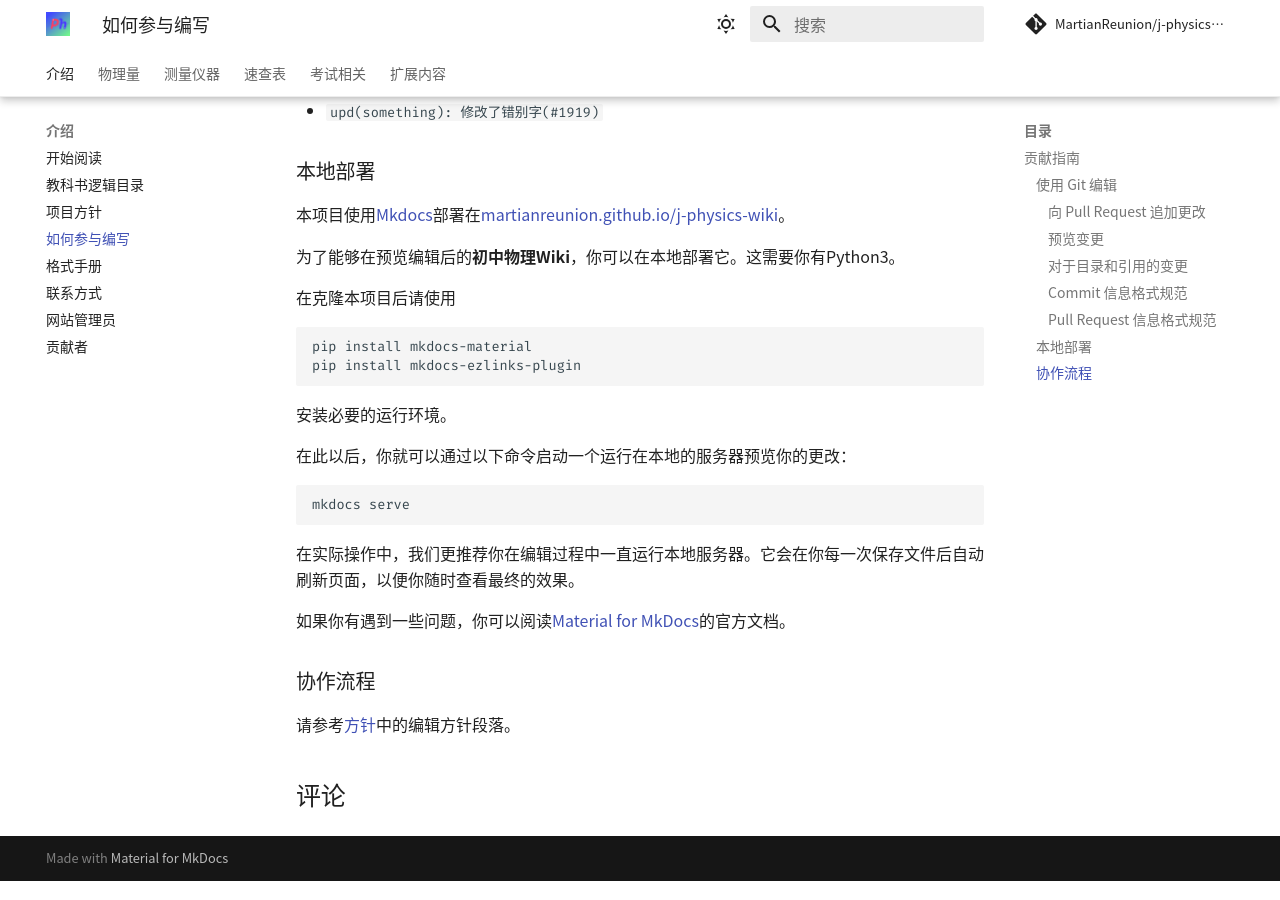
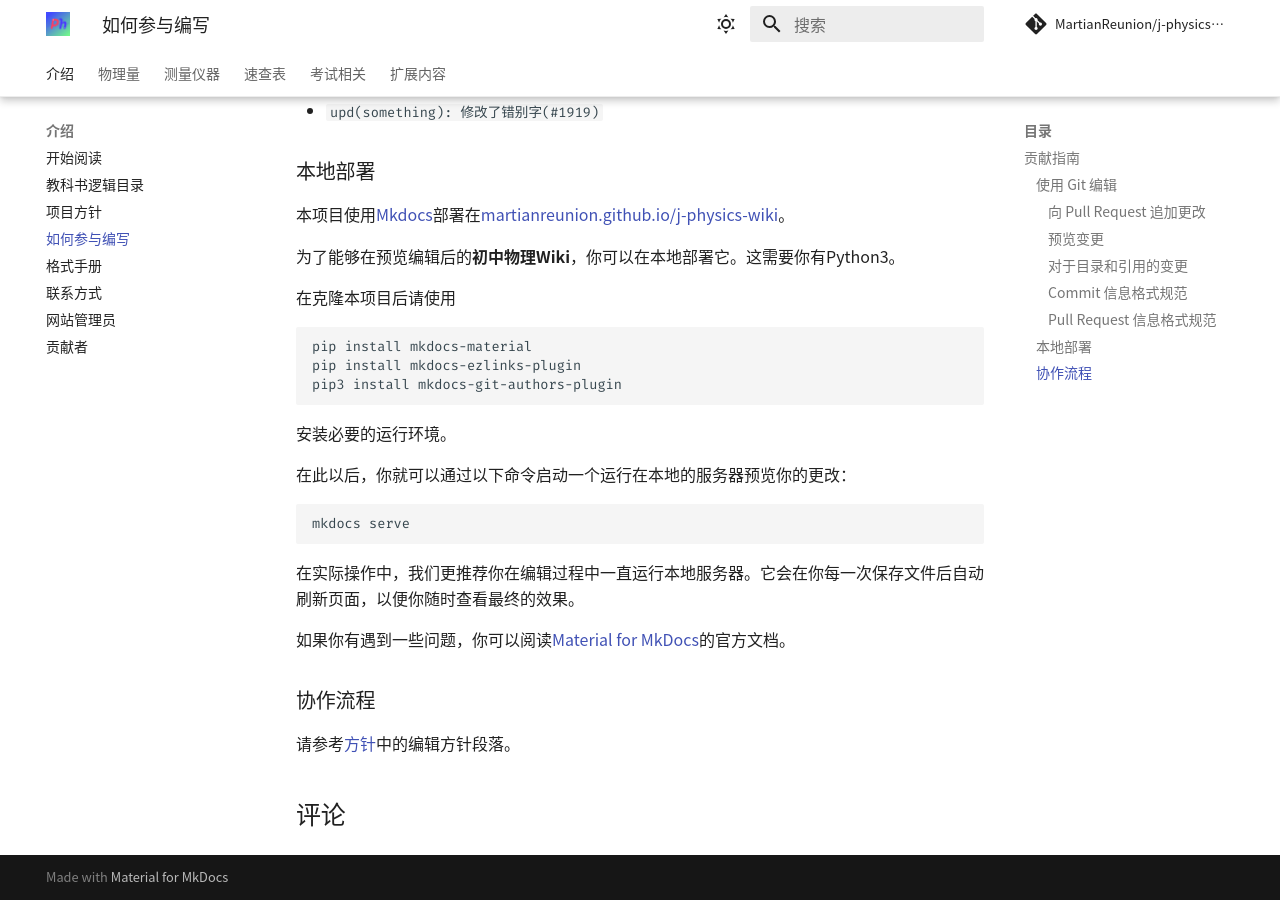
Before and after one commit to MartianReunion/j-physics-wiki, an MkDocs documentation site: the page built from docs/intro/how.md, in a window 1280 px wide and 900 px high, scrolled down 2914 px. Built offline with MkDocs 1.6.1 and Material for MkDocs 9.7.7, drawn with Linux system fonts in a browser that asks for light colours; nearby versions of some CDN libraries; library files that are not in the unit come from our copies; comment, search, counter and statistics services are not loaded.

Commit message:
add(贡献者列表)

````diff
--- a/docs/intro/how.md
+++ b/docs/intro/how.md
@@ -110,6 +110,7 @@
 ``` bash
 pip install mkdocs-material
 pip install mkdocs-ezlinks-plugin
+pip3 install mkdocs-git-authors-plugin
 ```
 
 安装必要的运行环境。
--- a/mkdocs.yml
+++ b/mkdocs.yml
@@ -98,6 +98,7 @@
 plugins:
   - search
   - ezlinks
+  - git-authors
 
 #extra_javascript:
 #  - javascripts/mathjax.js
````
Also changed, not shown: readme.md (+1 -0 lines), 2 other files.
